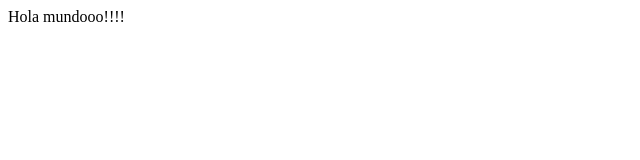
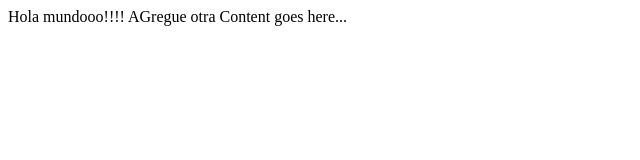
Before and after one commit to almaevs/almaevspagina.github.io, a plain HTML site: page index.html in a window 1280 px wide. Shown: the whole page, without its empty margins (0-640 px from the left). Drawn offline with Linux system fonts and the light colour scheme.

Commit message:
Segunda cosa

```diff
--- a/index.html
+++ b/index.html
@@ -7,6 +7,7 @@
     <title>Document</title>
   </head>
   <body>
-    Hola mundooo!!!!
+    Hola mundooo!!!! AGregue otra
+    <iron-collapse id="collapse"> Content goes here... </iron-collapse>
   </body>
 </html>
```
